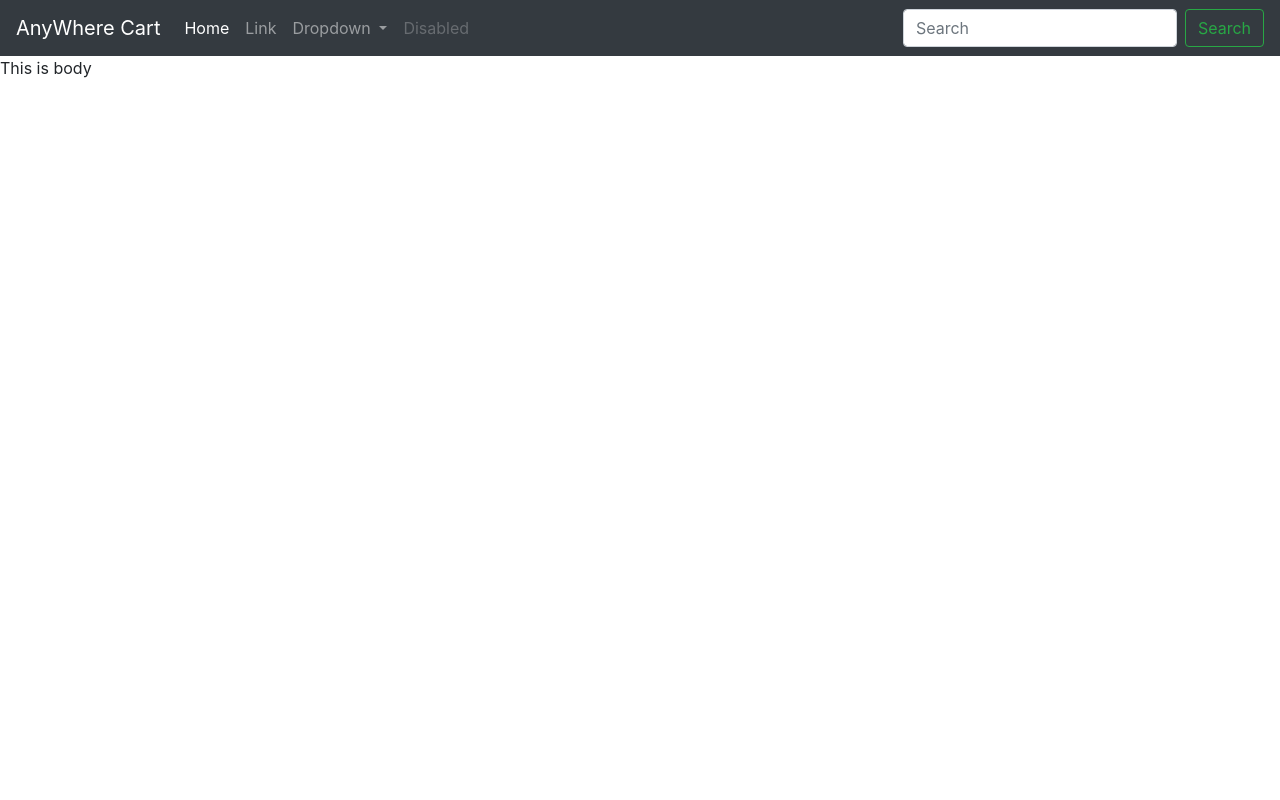
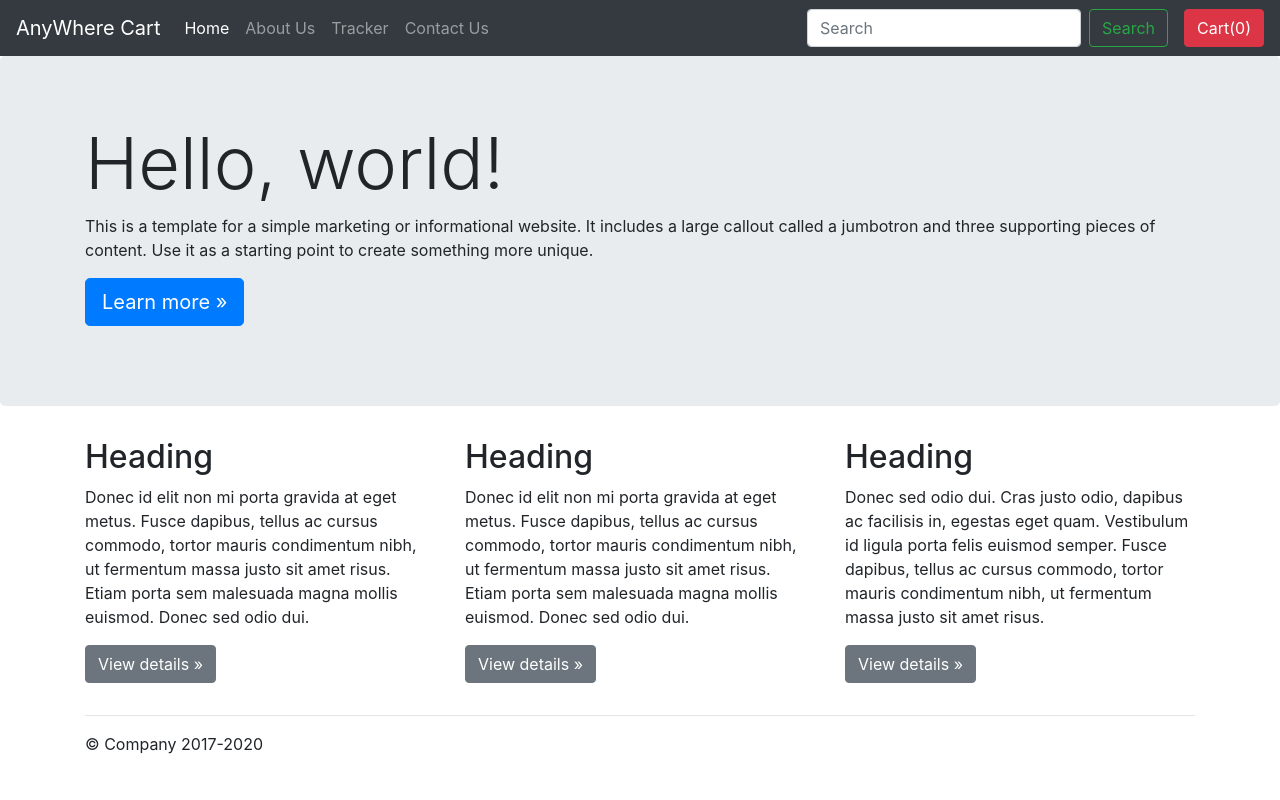
Before and after one commit to pragatiatgit2529/Ecommerce-Blog-Website, a Django app: page /shop/about/ in a window 1280 px wide. Run offline with Django 3.2, Linux system fonts and the light colour scheme; some libraries are stand-ins or nearby versions.

Commit message:
fixed bugs

```diff
--- a/Ecom/shop/admin.py
+++ b/Ecom/shop/admin.py
@@ -1,6 +1,7 @@
 from django.contrib import admin
 
 # Register your models here.
-from .models import Product
+from .models import Product, Contact
 
 admin.site.register(Product)
+admin.site.register(Contact)
--- a/Ecom/shop/templates/shop/about.html
+++ b/Ecom/shop/templates/shop/about.html
@@ -1,3 +1,78 @@
 {% extends 'shop/basic.html' %}
 {% block title %} About Us {% endblock %}
-{% block body %} This is body {% endblock %}
+{% block body %}
+
+<main role="main">
+
+  <!-- Main jumbotron for a primary marketing message or call to action -->
+  <div class="jumbotron">
+    <div class="container">
+      <h1 class="display-3">Hello, world!</h1>
+      <p>This is a template for a simple marketing or informational website. It includes a large callout called a jumbotron and three supporting pieces of content. Use it as a starting point to create something more unique.</p>
+      <p><a class="btn btn-primary btn-lg" href="#" role="button">Learn more &raquo;</a></p>
+    </div>
+  </div>
+
+  <div class="container">
+    <!-- Example row of columns -->
+    <div class="row">
+      <div class="col-md-4">
+        <h2>Heading</h2>
+        <p>Donec id elit non mi porta gravida at eget metus. Fusce dapibus, tellus ac cursus commodo, tortor mauris condimentum nibh, ut fermentum massa justo sit amet risus. Etiam porta sem malesuada magna mollis euismod. Donec sed odio dui. </p>
+        <p><a class="btn btn-secondary" href="#" role="button">View details &raquo;</a></p>
+      </div>
+      <div class="col-md-4">
+        <h2>Heading</h2>
+        <p>Donec id elit non mi porta gravida at eget metus. Fusce dapibus, tellus ac cursus commodo, tortor mauris condimentum nibh, ut fermentum massa justo sit amet risus. Etiam porta sem malesuada magna mollis euismod. Donec sed odio dui. </p>
+        <p><a class="btn btn-secondary" href="#" role="button">View details &raquo;</a></p>
+      </div>
+      <div class="col-md-4">
+        <h2>Heading</h2>
+        <p>Donec sed odio dui. Cras justo odio, dapibus ac facilisis in, egestas eget quam. Vestibulum id ligula porta felis euismod semper. Fusce dapibus, tellus ac cursus commodo, tortor mauris condimentum nibh, ut fermentum massa justo sit amet risus.</p>
+        <p><a class="btn btn-secondary" href="#" role="button">View details &raquo;</a></p>
+      </div>
+    </div>
+
+    <hr>
+
+  </div> <!-- /container -->
+
+</main>
+
+<footer class="container">
+  <p>&copy; Company 2017-2020</p>
+</footer>
+<script src="https://code.jquery.com/jquery-3.5.1.slim.min.js" integrity="sha384-DfXdz2htPH0lsSSs5nCTpuj/zy4C+OGpamoFVy38MVBnE+IbbVYUew+OrCXaRkfj" crossorigin="anonymous"></script>
+      <script>window.jQuery || document.write('<script src="/docs/4.5/assets/js/vendor/jquery.slim.min.js"><\/script>')</script><script src="/docs/4.5/dist/js/bootstrap.bundle.min.js" integrity="sha384-1CmrxMRARb6aLqgBO7yyAxTOQE2AKb9GfXnEo760AUcUmFx3ibVJJAzGytlQcNXd" crossorigin="anonymous"></script></body>
+</html>
+
+
+{% endblock %}
+{% block js %}
+<script>
+if(localStorage.getItem('cart') == null){
+var cart = {};
+}
+else
+{
+cart= JSON.parse(localStorage.getItem('cart'));
+document.getElementById('cart').innerHTML = Object.keys(cart).length;
+}
+$('.cart').click(function(){
+console.log('clicked')
+var idstr =  this.id.toString();
+console.log(idstr);
+if (cart[idstr] != undefined){
+cart[idstr] = cart[idstr] + 1;
+}
+else{
+cart[idstr] = 1;
+}
+console.log(cart);
+localStorage.setItem('cart', JSON.stringify(cart));
+document.getElementById('cart').innerHTML = Object.keys(cart).length;
+});
+$('#popcart').popover()
+document.getElementById("popcart").setAttribute("data-content","<h5>Cart</h5>");
+</script>
+{% endblock %}
--- a/Ecom/shop/templates/shop/basic.html
+++ b/Ecom/shop/templates/shop/basic.html
@@ -15,7 +15,7 @@
   </head>
   <body>
     <nav class="navbar navbar-expand-lg navbar-dark bg-dark">
-  <a class="navbar-brand" href="#">AnyWhere Cart</a>
+  <a class="navbar-brand" href="/shop">AnyWhere Cart</a>
   <button class="navbar-toggler" type="button" data-toggle="collapse" data-target="#navbarSupportedContent" aria-controls="navbarSupportedContent" aria-expanded="false" aria-label="Toggle navigation">
     <span class="navbar-toggler-icon"></span>
   </button>
@@ -23,30 +23,26 @@
   <div class="collapse navbar-collapse" id="navbarSupportedContent">
     <ul class="navbar-nav mr-auto">
       <li class="nav-item active">
-        <a class="nav-link" href="#">Home <span class="sr-only">(current)</span></a>
+        <a class="nav-link" href="/shop">Home <span class="sr-only">(current)</span></a>
       </li>
       <li class="nav-item">
-        <a class="nav-link" href="#">Link</a>
-      </li>
-      <li class="nav-item dropdown">
-        <a class="nav-link dropdown-toggle" href="#" id="navbarDropdown" role="button" data-toggle="dropdown" aria-haspopup="true" aria-expanded="false">
-          Dropdown
-        </a>
-        <div class="dropdown-menu" aria-labelledby="navbarDropdown">
-          <a class="dropdown-item" href="#">Action</a>
-          <a class="dropdown-item" href="#">Another action</a>
-          <div class="dropdown-divider"></div>
-          <a class="dropdown-item" href="#">Something else here</a>
-        </div>
+        <a class="nav-link" href="/shop/about">About Us</a>
       </li>
       <li class="nav-item">
-        <a class="nav-link disabled" href="#" tabindex="-1" aria-disabled="true">Disabled</a>
+        <a class="nav-link" href="/shop/tracker">Tracker</a>
+      </li>
+      <li class="nav-item">
+        <a class="nav-link" href="/shop/contact">Contact Us</a>
       </li>
     </ul>
     <form class="form-inline my-2 my-lg-0">
       <input class="form-control mr-sm-2" type="search" placeholder="Search" aria-label="Search">
       <button class="btn btn-outline-success my-2 my-sm-0" type="submit">Search</button>
     </form>
+    <button type="button" class="btn btn-danger ml-sm-3" id="popcart" data-container="body" data-html="true" data-toggle="popover" data-placement="bottom" data-content="Vivamus
+sagittis lacus vel augue laoreet rutrum faucibus.">
+      Cart(<span id="cart">0</span>)
+    </button>
   </div>
 </nav>
   {% block body %} {% endblock %}
--- /dev/null
+++ b/Ecom/shop/templates/shop/search.html
@@ -0,0 +1,3 @@
+{% extends 'shop/basic.html' %}
+{% block title %} Search {% endblock %}
+{% block body %} Search results {% endblock %}
--- a/Ecom/shop/urls.py
+++ b/Ecom/shop/urls.py
@@ -7,6 +7,6 @@ urlpatterns = [
     path("contact/", views.contact, name="ContactUs"),
     path("tracker", views.tracker, name="TrackingStatus"),
     path("search/", views.search, name="Search"),
-    path("productview", views.prodView, name="Product"),
-    path("checkout", views.checkout, name="Checkout"),
+    path("products/<int:myid>", views.prodView, name="Product"),
+    path("checkout/", views.checkout, name="Checkout"),
 ]
--- a/Ecom/shop/views.py
+++ b/Ecom/shop/views.py
@@ -1,5 +1,5 @@
 from django.shortcuts import render
-from .models import Product
+from .models import Product, Contact
 from math import ceil
 from django.http import HttpResponse
 
@@ -22,16 +22,27 @@ def about(request):
     return render(request, 'shop/about.html')
 
 def contact(request):
-    return HttpResponse("Hello shop")
+    if request.method=="POST":
+        print(request)
+        name=request.POST.get('name', '')
+        email=request.POST.get('email', '')
+        phone=request.POST.get('phone', '')
+        desc=request.POST.get('desc', '')
+        print(name, email, phone, desc)
+        contact = Contact(name=name, email=email, phone=phone, desc=desc)
+        contact.save()
+    return render(request, 'shop/contact.html')
 
 def tracker(request):
-    return HttpResponse("Hello shop")
+    return render(request, 'shop/tracker.html')
 
 def search(request):
-    return HttpResponse("Hello shop")
+    return render(request, 'shop/search.html')
 
-def prodView(request):
-    return HttpResponse("Hello shop")
+def prodView(request, myid):
+    #fetching product by id
+    product=Product.objects.filter(id=myid)
+    return render(request, 'shop/prodview.html',{"product":product[0]})
 
 def checkout(request):
-    return HttpResponse("Hello shop")
+    return render(request, 'shop/checkout.html')
```
Also changed, not shown: Ecom/shop/models.py (+12 -1 lines), Ecom/shop/templates/shop/checkout.html (added, +32 -0 lines), Ecom/shop/templates/shop/contact.html (added, +67 -0 lines), Ecom/shop/templates/shop/index.html (+72 -34 lines), Ecom/shop/templates/shop/prodview.html (added, +52 -0 lines), Ecom/shop/templates/shop/tracker.html (added, +32 -0 lines), Ecom/db.sqlite3, Ecom/shop/migrations/0003_auto_20200723_1644.py (added).
